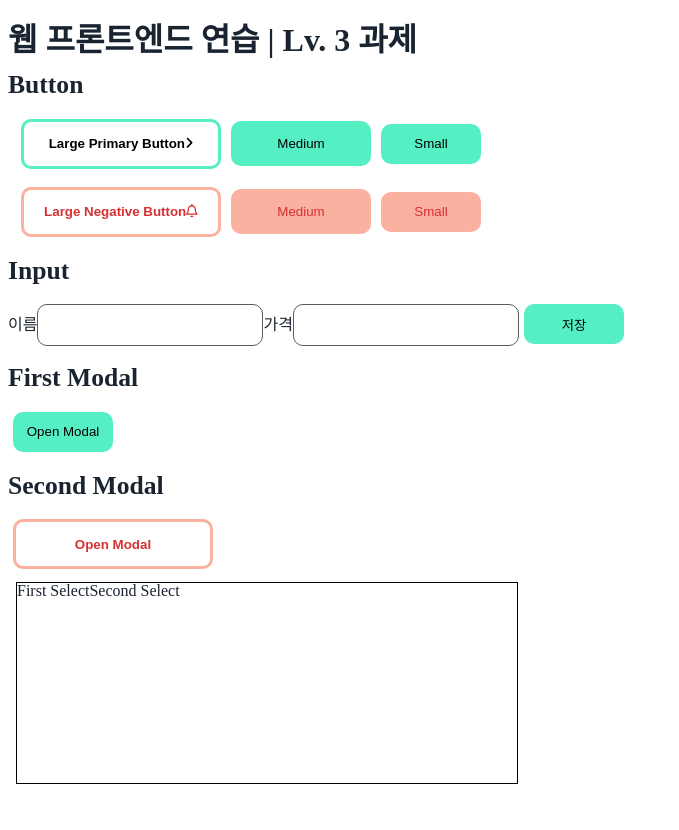
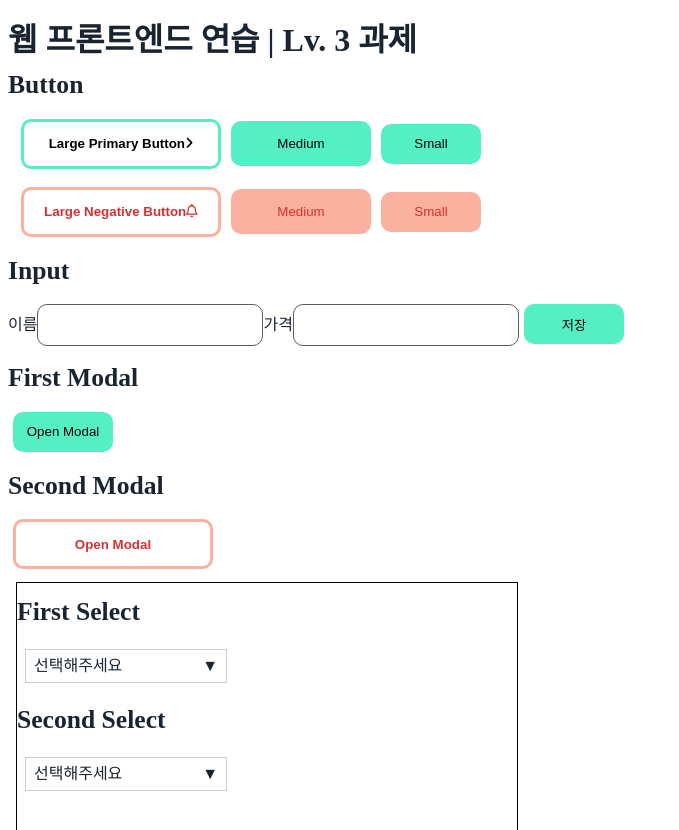
Before and after one commit to xoxojw/web-page-with-react, a React (Create React App) app: page / in a window 1280 px wide. Shown: the top 830 px of the page, without its empty margins (0-679 px from the left). Before the commit the page ends 800 px from the top, so only its background shows below. Built offline with nearby package versions, Linux system fonts and the light colour scheme.

Commit message:
:sparkles: Select 완성

```diff
--- a/src/components/Selects.jsx
+++ b/src/components/Selects.jsx
@@ -18,8 +18,9 @@ export default Selects;
 
 const StBox = styled.div`
   display: flex;
+  flex-direction: column;
   border: 1px solid black;
   width: 500px;
-  height: 200px;
+  height: 350px;
   overflow: hidden;
 `;
--- a/src/components/select/FirstSelect.jsx
+++ b/src/components/select/FirstSelect.jsx
@@ -1,11 +1,42 @@
+import { useState } from "react";
 import { styled } from "styled-components";
 
 const FirstSelect = () => {
   // 부모 영역을 벗어나서 펼쳐지는 select
+  // <select><option></option></select>으로 하지 않음 -> 스타일링 변경 불가능
+
+  const options = ["JavaScript", "Java", "React.js", "Node.js", "Spring"]
+
+  const [isOpen, setIsOpen] = useState(false);
+  const [selectedOption, setSelectedOption] = useState(null);
+
+  const handleOptionClick = (option) => {
+    setSelectedOption(option);
+    setIsOpen(false);
+  }
 
   return (
     <>
-      <h3>First Select</h3>
+      <h2>First Select</h2>
+      <DropdownWrapper>
+        <DropdownHeader onClick={()=>setIsOpen(!isOpen)}>
+          <span>{selectedOption || '선택해주세요'}</span><span>▼</span>
+        </DropdownHeader>
+        {isOpen && (
+          <DropdownList>
+            {
+              options.map(option => (
+                <DropdownItem
+                  key={option}
+                  onClick={()=>{handleOptionClick(option)}}
+                >
+                  {option}
+                </DropdownItem>
+              ))
+            }
+          </DropdownList>
+        )}
+      </DropdownWrapper>
     </>
   );
 };
@@ -18,7 +49,6 @@ const DropdownWrapper = styled.div`
 `;
 
 const DropdownHeader = styled.div`
-  padding: 10px;
   cursor: pointer;
   display: flex;
   justify-content: space-between;
--- a/src/components/select/SecondSelect.jsx
+++ b/src/components/select/SecondSelect.jsx
@@ -1,10 +1,67 @@
+import { useState } from "react";
+import { styled } from "styled-components";
+
 const SecondSelect = () => {
-  // 부모 영역을 벗어나지 못하는 select
+  // 부모 영역을 벗어나서 펼쳐지는 select
+  // <select><option></option></select>으로 하지 않음 -> 스타일링 변경 불가능
+
+  const options = ["JavaScript", "Java", "React.js", "Node.js", "Spring"]
+
+  const [isOpen, setIsOpen] = useState(false);
+  const [selectedOption, setSelectedOption] = useState(null);
+
+  const handleOptionClick = (option) => {
+    setSelectedOption(option);
+    setIsOpen(false);
+  }
+
   return (
     <>
-      <h3>Second Select</h3>
+      <h2>Second Select</h2>
+      <DropdownWrapper>
+        <DropdownHeader onClick={()=>setIsOpen(!isOpen)}>
+          <span>{selectedOption || '선택해주세요'}</span><span>▼</span>
+        </DropdownHeader>
+        {isOpen && (
+          <DropdownList>
+            {
+              options.map(option => (
+                <DropdownItem
+                  key={option}
+                  onClick={()=>{handleOptionClick(option)}}
+                >
+                  {option}
+                </DropdownItem>
+              ))
+            }
+          </DropdownList>
+        )}
+      </DropdownWrapper>
     </>
   );
 };
 
 export default SecondSelect;
+
+const DropdownWrapper = styled.div`
+  width: 200px;
+  border: 1px solid #ccc;
+`;
+
+const DropdownHeader = styled.div`
+  cursor: pointer;
+  display: flex;
+  justify-content: space-between;
+`;
+
+const DropdownList = styled.div`
+  border-top: 1px solid #ccc;
+`;
+
+const DropdownItem = styled.div`
+  padding: 10px;
+  cursor: pointer;
+  &:hover {
+    background-color: lightgray;
+  }
+`;
```
